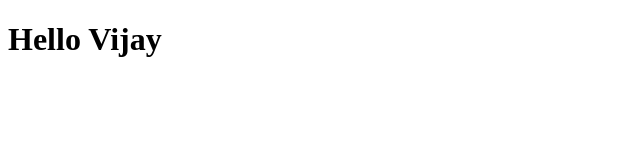
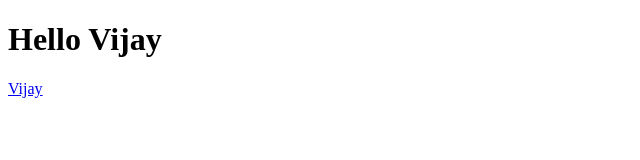
Before and after one commit to hack-is-god/viajyp.github.io, a plain HTML site: page index.html in a window 1280 px wide. Shown: the full height of the page, 0-640 px from the left. Drawn offline with Linux system fonts and the light colour scheme.

Commit message:
Update index.html

```diff
--- a/index.html
+++ b/index.html
@@ -7,5 +7,6 @@
 </head>
 <body>
     <h1>Hello Vijay</h1>
+    <a href="/vijay.html" >Vijay</a>
 </body>
 </html>
```
